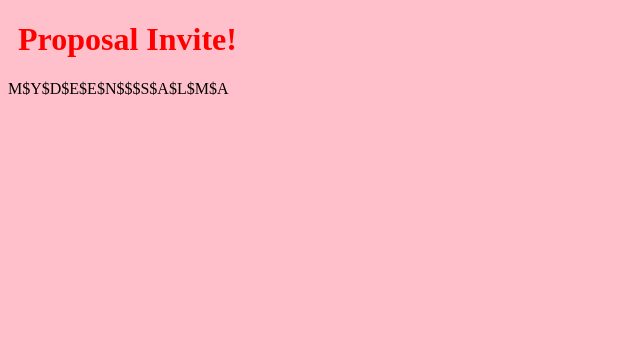
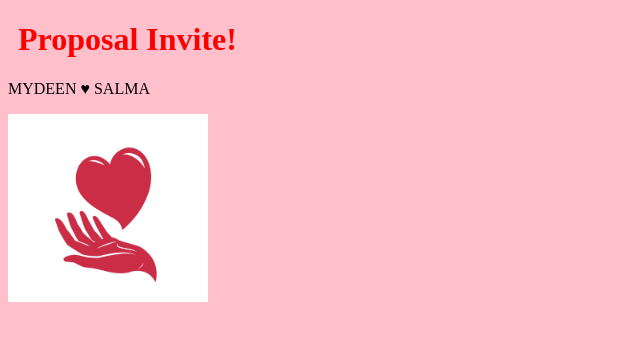
Before and after one commit to abdul031298/hello-world, a plain HTML site: page index.html in a window 1280 px wide. Shown: the whole page, without its empty margins (0-640 px from the left). Drawn offline with Linux system fonts and the light colour scheme.

Commit message:
New Updates

```diff
--- a/index.html
+++ b/index.html
@@ -8,7 +8,9 @@
 <body>
 
 <h1>Proposal Invite!</h1>
-<p>M$Y$D$E$E$N$$$S$A$L$M$A</p>
+<p>MYDEEN  &#9829; SALMA</p>
+<div><img src="Heart.jpg"
+style="width:50%;max-width:200px"></div>
 
 </body>
 </html>
```
Also changed, not shown: Heart.jpg (added).
